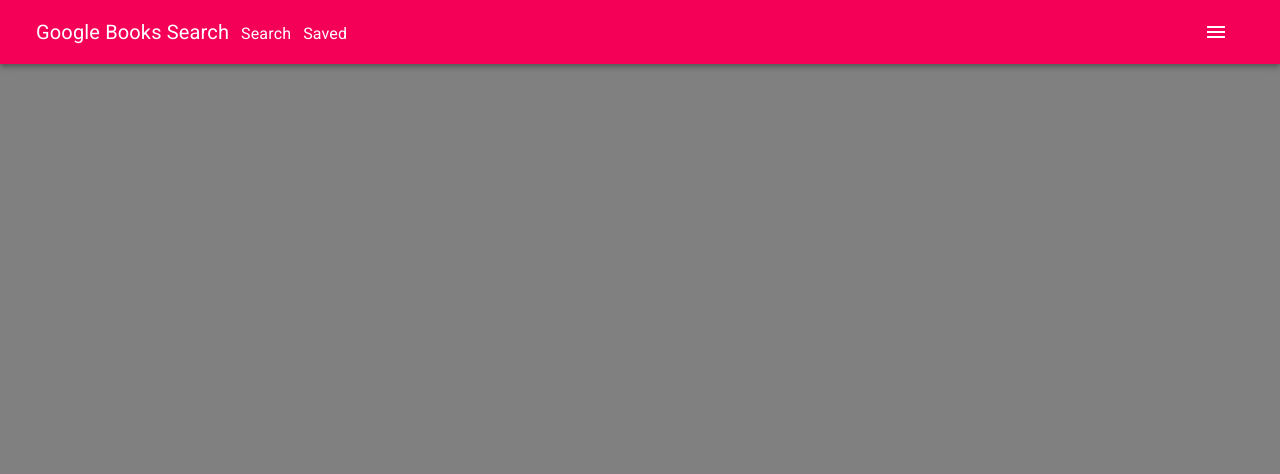
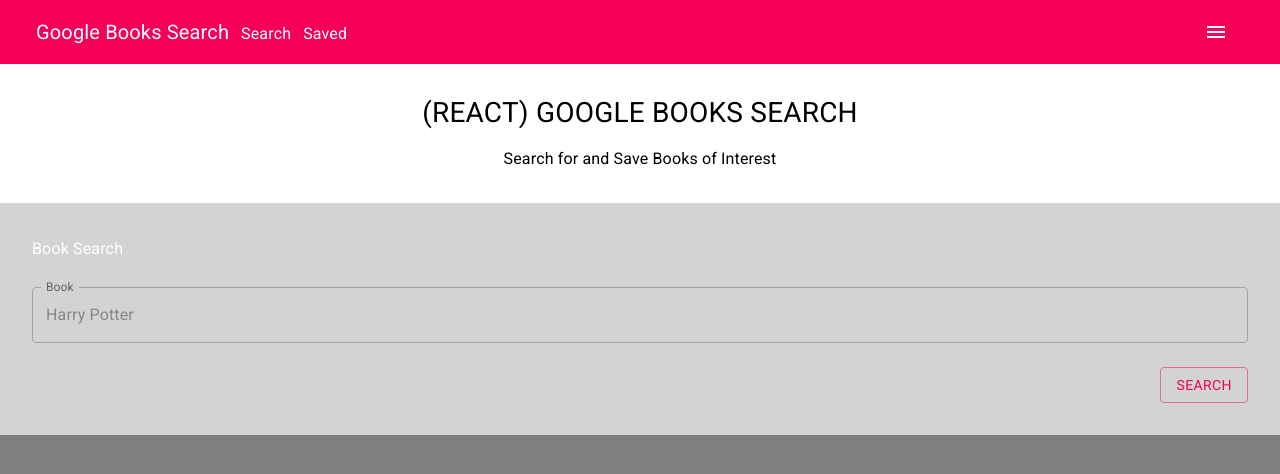
Before and after one commit to Youngin9210/google-books-search, a React (Create React App) app in the folder client/: page / in a window 1280 px wide. Shown: the top 474 px of the page. Built offline with nearby package versions, Linux system fonts and the light colour scheme.

Commit message:
created header and search box containers and contents

```diff
--- a/client/src/Search/index.js
+++ b/client/src/Search/index.js
@@ -1,9 +1,80 @@
-import React from 'react'
+import { Button, TextField, Typography } from '@material-ui/core';
+import { makeStyles } from '@material-ui/styles';
+import React from 'react';
+
+const useStyles = makeStyles((theme) => ({
+	container: {
+		padding: '2rem 0',
+		width: '100%',
+		textAlign: 'center',
+		background: 'white',
+	},
+	h6: {
+		fontSize: '1.75rem',
+	},
+	body1: {
+		fontSize: '1rem',
+		marginTop: '1rem',
+	},
+	searchContainer: {
+		padding: '2rem',
+		background: 'lightgrey',
+		color: 'white',
+		display: 'flex',
+		flexWrap: 'wrap',
+	},
+	searchInput: {
+		margin: '1.5rem 0',
+	},
+	searchButton: {
+		marginLeft: 'auto',
+	},
+}));
 
 export default function Search() {
-  return (
-    <div>
-
-    </div>
-  )
+	const classes = useStyles();
+	return (
+		<>
+			<div id="searchHeaderContainer" className={classes.container}>
+				<Typography
+					id="searchHeader"
+					variant="h4"
+					component="div"
+					className={classes.h6}
+				>
+					(REACT) GOOGLE BOOKS SEARCH
+					<Typography
+						id="searchHeaderBody"
+						variant="body1"
+						className={classes.body1}
+					>
+						Search for and Save Books of Interest
+					</Typography>
+				</Typography>
+			</div>
+			<div className={classes.searchContainer}>
+				<Typography variant="subtitle1">Book Search</Typography>
+				<TextField
+					id="outlined-full-width"
+					className={classes.searchInput}
+					label="Book"
+					placeholder="Harry Potter"
+					color="secondary"
+					fullWidth
+					margin="normal"
+					InputLabelProps={{
+						shrink: true,
+					}}
+					variant="outlined"
+				/>
+				<Button
+					color="secondary"
+					variant="outlined"
+					className={classes.searchButton}
+				>
+					Search
+				</Button>
+			</div>
+		</>
+	);
 }
```
